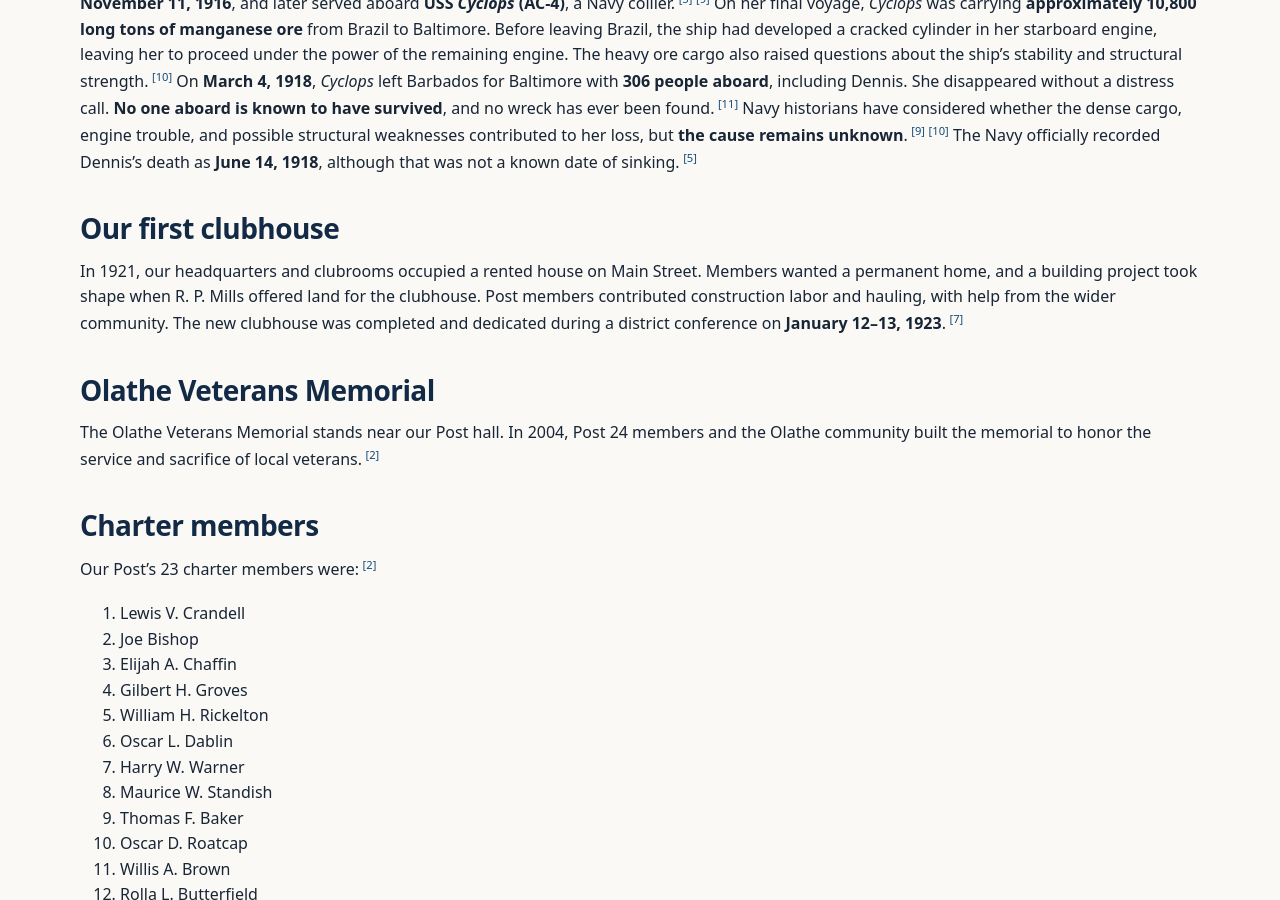
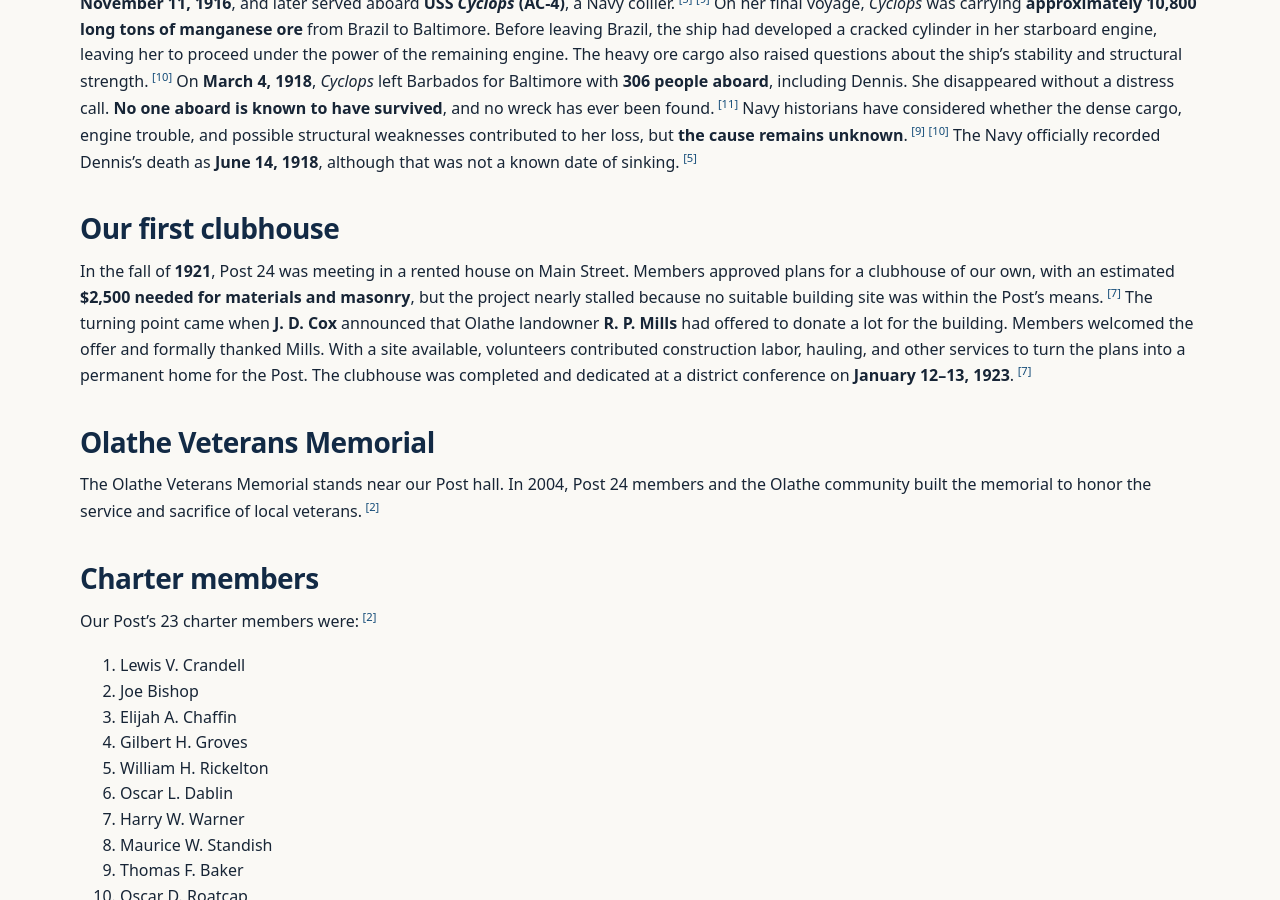
Before and after one commit to SPIERS-DENNIS-POST/spiers-dennis-post.github.io, a Jekyll site: the page built from history/index.md, in a window 1280 px wide and 900 px high, scrolled down 726 px. Built offline with Jekyll 4.4.1, drawn with Linux system fonts in a browser that asks for light colours; our own code applies the rules of GitHub Pages for plain Markdown files.

Commit message:
Recognize R. P. Mills and J. D. Cox in Post 24 clubhouse history

```diff
--- a/_data/sources.yml
+++ b/_data/sources.yml
@@ -27,7 +27,7 @@
 - id: olathe-legion-clubhouse-1923
   title: Olathe American Legion Own Home — February 23, 1923
   url: https://tile.loc.gov/storage-services/service/ndnp/cohi/batch_cohi_finntown_ver01/data/sn86063206/00340585793/1923022301/0815.pdf
-  details: Contemporary newspaper feature describing the rented Main Street headquarters in 1921, donated land, volunteer construction work, and the January 12–13, 1923 clubhouse dedication.
+  details: Contemporary newspaper feature describing the 1921 rented Main Street headquarters, approved building plans, the lack of an affordable site, J. D. Cox's announcement of R. P. Mills's offered lot, volunteer construction, and the January 12–13, 1923 clubhouse dedication.
   published_on: 1923-02-23
 - id: colorado-freedom-spiers
   title: Colorado Freedom Memorial — Earl Christie Spiers
--- a/history/index.md
+++ b/history/index.md
@@ -19,8 +19,9 @@ John Thomas Dennis was a seaman in the U.S. Navy whose home and family connectio
 On her final voyage, *Cyclops* was carrying **approximately 10,800 long tons of manganese ore** from Brazil to Baltimore. Before leaving Brazil, the ship had developed a cracked cylinder in her starboard engine, leaving her to proceed under the power of the remaining engine. The heavy ore cargo also raised questions about the ship's stability and structural strength.<sup class="reference"><a href="#reference-naval-historical-foundation-cyclops" aria-label="Reference 10">[10]</a></sup>
 On **March 4, 1918**, *Cyclops* left Barbados for Baltimore with **306 people aboard**, including Dennis. She disappeared without a distress call. **No one aboard is known to have survived**, and no wreck has ever been found.<sup class="reference"><a href="#reference-navy-lost-all-hands-1918" aria-label="Reference 11">[11]</a></sup> Navy historians have considered whether the dense cargo, engine trouble, and possible structural weaknesses contributed to her loss, but **the cause remains unknown**.<sup class="reference"><a href="#reference-navy-cyclops-assessment" aria-label="Reference 9">[9]</a></sup><sup class="reference"><a href="#reference-naval-historical-foundation-cyclops" aria-label="Reference 10">[10]</a></sup> The Navy officially recorded Dennis's death as **June 14, 1918**, although that was not a known date of sinking.<sup class="reference"><a href="#reference-navy-war-dead-dennis" aria-label="Reference 5">[5]</a></sup>
 ## Our first clubhouse
-In 1921, our headquarters and clubrooms occupied a rented house on Main Street. Members wanted a permanent home, and a building project took shape when R. P. Mills offered land for the clubhouse. Post members contributed construction labor and hauling, with help from the wider community.
-The new clubhouse was completed and dedicated during a district conference on **January 12–13, 1923**.<sup class="reference"><a href="#reference-olathe-legion-clubhouse-1923" aria-label="Reference 7">[7]</a></sup>
+In the fall of **1921**, Post 24 was meeting in a rented house on Main Street. Members approved plans for a clubhouse of our own, with an estimated **$2,500 needed for materials and masonry**, but the project nearly stalled because no suitable building site was within the Post's means.<sup class="reference"><a href="#reference-olathe-legion-clubhouse-1923" aria-label="Reference 7">[7]</a></sup>
+The turning point came when **J. D. Cox** announced that Olathe landowner **R. P. Mills** had offered to donate a lot for the building. Members welcomed the offer and formally thanked Mills. With a site available, volunteers contributed construction labor, hauling, and other services to turn the plans into a permanent home for the Post.
+The clubhouse was completed and dedicated at a district conference on **January 12–13, 1923**.<sup class="reference"><a href="#reference-olathe-legion-clubhouse-1923" aria-label="Reference 7">[7]</a></sup>
 ## Olathe Veterans Memorial
 The Olathe Veterans Memorial stands near our Post hall. In 2004, Post 24 members and the Olathe community built the memorial to honor the service and sacrifice of local veterans.<sup class="reference"><a href="#reference-legion-centennial-post24" aria-label="Reference 2">[2]</a></sup>
 ## Charter members
```
Also changed, not shown: README.md.
